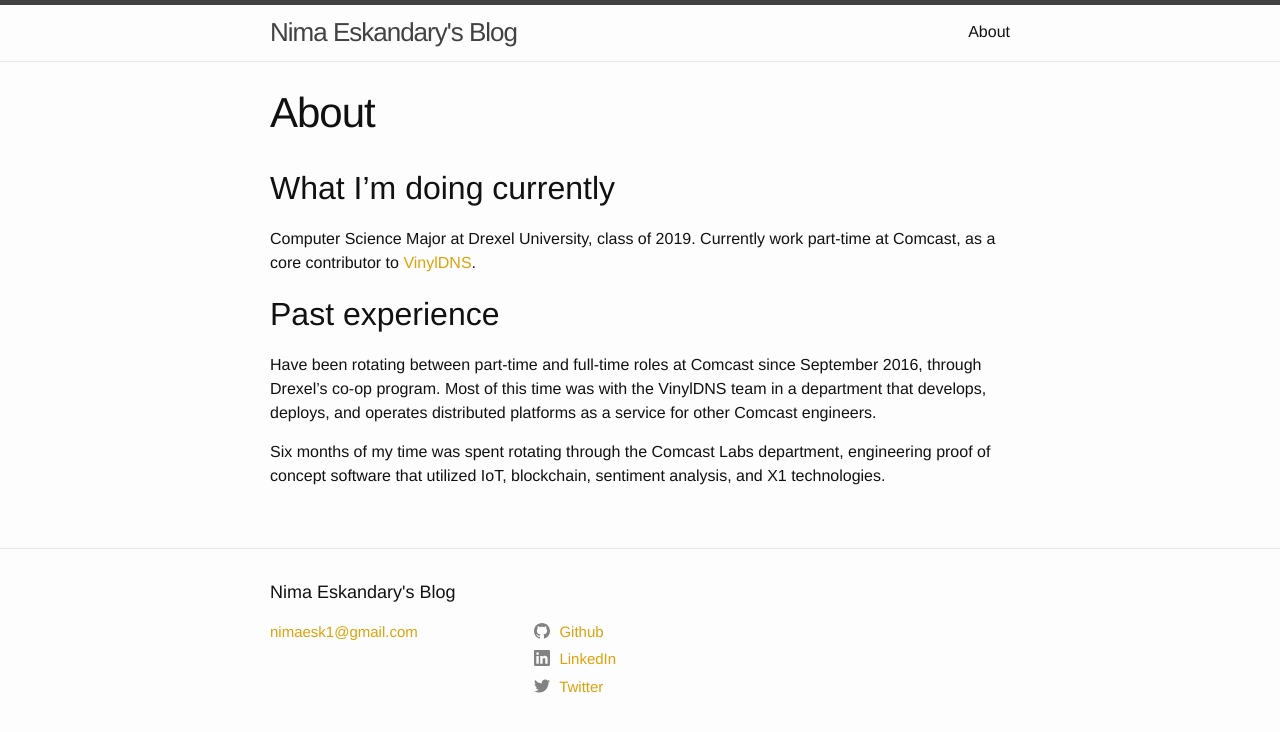
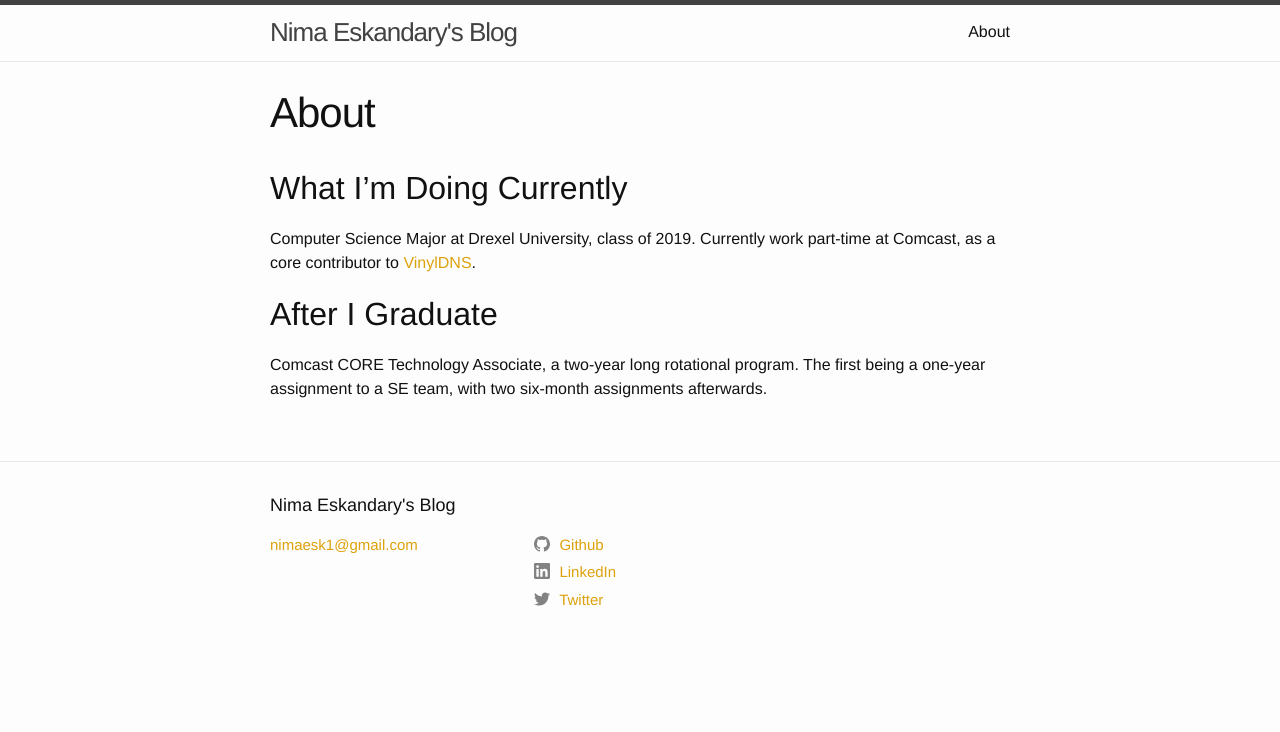
Before and after one commit to nimaeskandary/nimaeskandary.github.io, a Jekyll site: the page built from about.md, in a window 1280 px wide. Shown: the top 732 px of the page. Built offline with Jekyll 4.4.1, drawn with Linux system fonts in a browser that asks for light colours.

```diff
--- a/about.md
+++ b/about.md
@@ -4,12 +4,10 @@ title: About
 permalink: /about/
 ---
 
-## What I'm doing currently
+## What I'm Doing Currently
 
 Computer Science Major at Drexel University, class of 2019. Currently work part-time at Comcast, as a core contributor to [VinylDNS](https://vinyldns.io).
 
-## Past experience
+## After I Graduate
 
-Have been rotating between part-time and full-time roles at Comcast since September 2016, through Drexel's co-op program. Most of this time was with the VinylDNS team in a department that develops, deploys, and operates distributed platforms as a service for other Comcast engineers.
-
-Six months of my time was spent rotating through the Comcast Labs department, engineering proof of concept software that utilized IoT, blockchain, sentiment analysis, and X1 technologies.
+Comcast CORE Technology Associate, a two-year long rotational program. The first being a one-year assignment to a SE team, with two six-month assignments afterwards.
```
Also changed, not shown: _posts/2018-02-11-setting-up-a-blog.markdown (+6 -6 lines).
